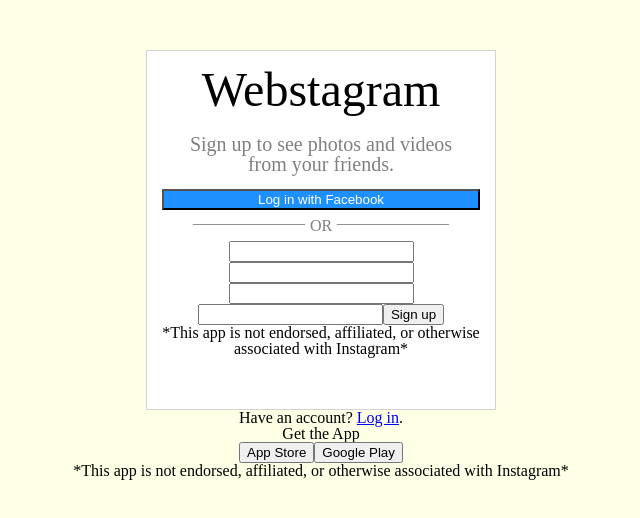
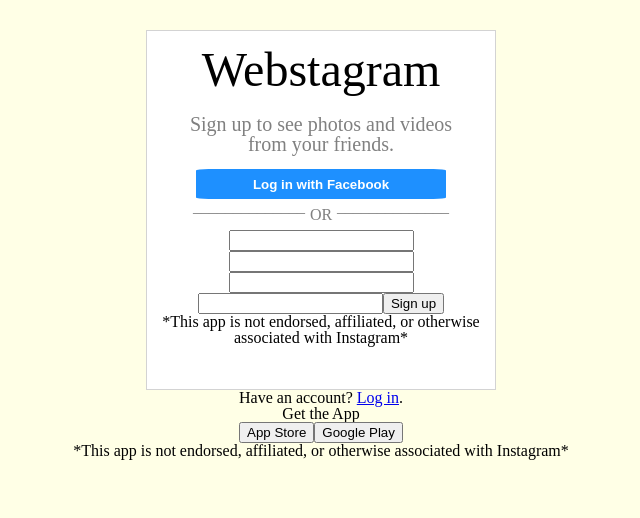
Before and after one commit to MWeber313/ideal-octo-eureka, a React (Create React App) app in the folder frontend/webstagram/: page / in a window 1280 px wide. Shown: the top 518 px of the page, without its empty margins (319-959 px from the left). Built offline with nearby package versions, Linux system fonts and the light colour scheme.

Commit message:
Happy with how the button looks

```diff
--- a/frontend/webstagram/src/App.css
+++ b/frontend/webstagram/src/App.css
@@ -56,17 +56,24 @@
   min-height: 2000px;
   text-align: center;
   margin: 0 auto;
-  padding: 50px;
+  padding: 30px;
   background-color: #ffffe6;
 }
 
 #facebook-button {
   background-color: dodgerblue;
   color: white;
+  border: none;
   padding-left: 25px;
   padding-right: 25px;
-  width: 100%;
-  align-items: center;
+  width: 250px;
+  height: 30px;
+  margin: 0 auto;
+  border-radius: 5%;
+}
+
+#facebook-button-text {
+  font-weight: 600;
 }
 
 /* === Register Styles === */
@@ -98,13 +105,6 @@
   padding-left: 5px;
 }
 
-/* .or-bar-line {
-  width: 100px;
-  background-color: grey;
-  color: grey;
-  height: 10px;
-} */
-
 #hook-text {
   margin-top: 20px;
   margin-bottom: 15px;
--- a/frontend/webstagram/src/components/auth/register.js
+++ b/frontend/webstagram/src/components/auth/register.js
@@ -17,14 +17,16 @@
             <div className="signup-box">
                 <h2 className="logo-header">Webstagram</h2>
                 <h4 id="hook-text">Sign up to see photos and videos from your friends.</h4>
-                <button id="facebook-button">Log in with Facebook</button>
+                <button id="facebook-button">
+                    <p id="facebook-button-text">
+                    Log in with Facebook
+                    </p>
+                </button>
                 <div className="or-bar">
                     <p className="or-bar-line">______________</p>
                     <p>OR</p>
                     <p className="or-bar-line">______________</p>
-                    {/* <hr className="or-bar-line"/>
-                    <h4>OR</h4>
-                    <hr size="9" width="50%" color="grey"/> */}
+
                 </div>
                 <form>
                     <input></input>
```
